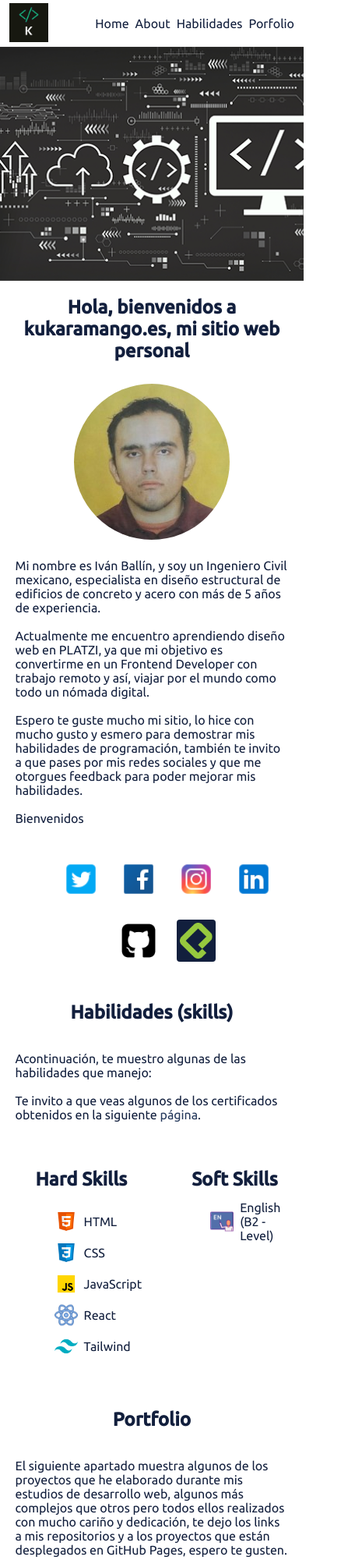
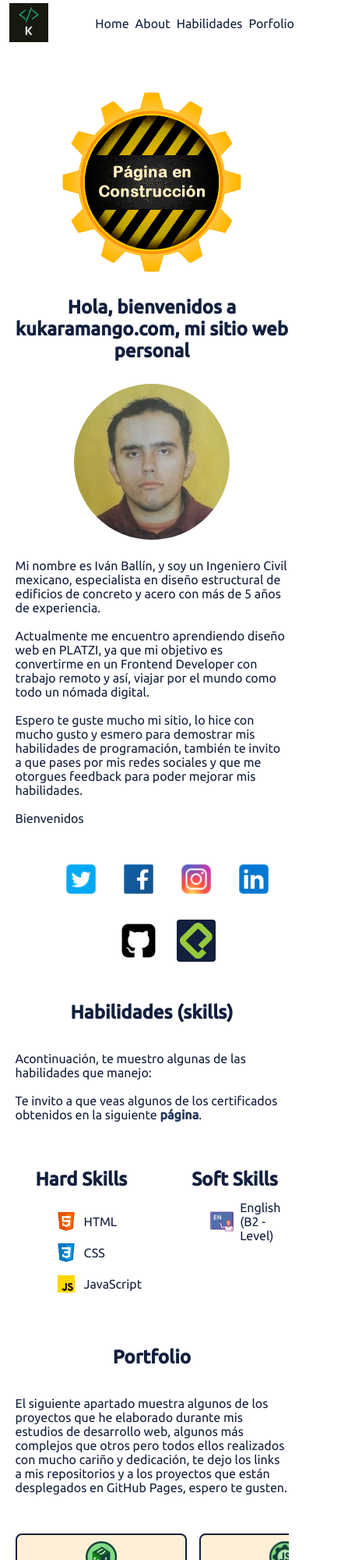
Before and after one commit to navi-github/kukaramango.es, a plain HTML site: page index.html in a window 390 px wide. Shown: the top 2000 px of the page at 78% size, 456 px wide, since content can reach past the window. Drawn offline with Linux system fonts and the light colour scheme; files whose address does not match are found by name.

Commit message:
Agregamos funcionalidad para hacer responsive design

```diff
--- a/index.css
+++ b/index.css
@@ -50,9 +50,10 @@ body {
 .main-image {
     width: 100%;
     height: 300px;
-    background-image: url(./assets/images/CE0060b.png);
+    background-image: url(./assets/images/Pagina-en-construccion.gif);
     background-repeat: no-repeat;
-    background-size: cover;
+    background-position: center;
+    background-position-y: 40px;
 }
 
 .main-image {
@@ -256,3 +257,12 @@ footer {
     align-items: center;
     padding: 8px;
 }
+
+@media (max-width:500px) {
+    .portfolio-container{
+        display: flex;
+        overflow-x: scroll;
+        overscroll-behavior-x: contain;
+        scroll-snap-type: x proximity;
+    }
+}
--- a/index.html
+++ b/index.html
@@ -8,7 +8,7 @@
     <link rel="preconnect" href="https://fonts.gstatic.com" crossorigin>
     <link href="https://fonts.googleapis.com/css2?family=Ubuntu:wght@300;400;500&display=swap" rel="stylesheet">
     <link rel="stylesheet" href="./index.css">
-    <title>Bienvenidx a kukaramango.es</title>
+    <title>Bienvenidx a kukaramango.com</title>
 </head>
 <body>
     <nav class="navbar">
@@ -31,7 +31,7 @@
     </div>
 
     <section class="title">
-        <h1 class="greetings">Hola, bienvenidos a kukaramango.es, mi sitio web personal</h1>
+        <h1 class="greetings">Hola, bienvenidos a kukaramango.com, mi sitio web personal</h1>
         <div class="intro-container">
             <img src="./assets/images/foto.jpg" alt="Foto Iván">
             <p class="intro">
@@ -70,7 +70,7 @@
     <section class="skills">
         <h2>Habilidades (skills)</h2>
         <p>Acontinuación, te muestro algunas de las habilidades que manejo:<br><br>
-        Te invito a que veas algunos de los certificados obtenidos en la siguiente <a href="./assets/courses.html">página</a>.</p>
+        Te invito a que veas algunos de los certificados obtenidos en la siguiente <a href="./assets/courses.html"><strong>página</strong></a>.</p>
         <div class="skills-div">
             <div class="hard-skills">
                 <p><h2>Hard Skills</h2></p>
@@ -78,8 +78,8 @@
                     <li class="icons icons--html"><img src="./assets/images/icons8-html-5-48.png" alt="html-icon"><p>HTML</p></li>
                     <li class="icons icons--css"><img src="./assets/images/icons8-css3-48.png" alt="css-icon"><p>CSS</p></li>
                     <li class="icons icons--javascript"><img src="./assets/images/icons8-javascript-48.png" alt="javascript-icon"><p>JavaScript</p></li>
-                    <li class="icons icons--react"><img src="./assets/images/icons8-reaccionar-40.png" alt="react-icon"><p>React</p></li>
-                    <li class="icons icons--tailwind"><img src="./assets/images/icons8-tailwind-css-48.png" alt="tailwind-icon"><p>Tailwind</p></li>
+                    <!-- <li class="icons icons--react"><img src="./assets/images/icons8-reaccionar-40.png" alt="react-icon"><p>React</p></li>
+                    <li class="icons icons--tailwind"><img src="./assets/images/icons8-tailwind-css-48.png" alt="tailwind-icon"><p>Tailwind</p></li> -->
                 </ul>
             </div>
 
```
Also changed, not shown: assets/images/Pagina-en-construccion.gif (added).
